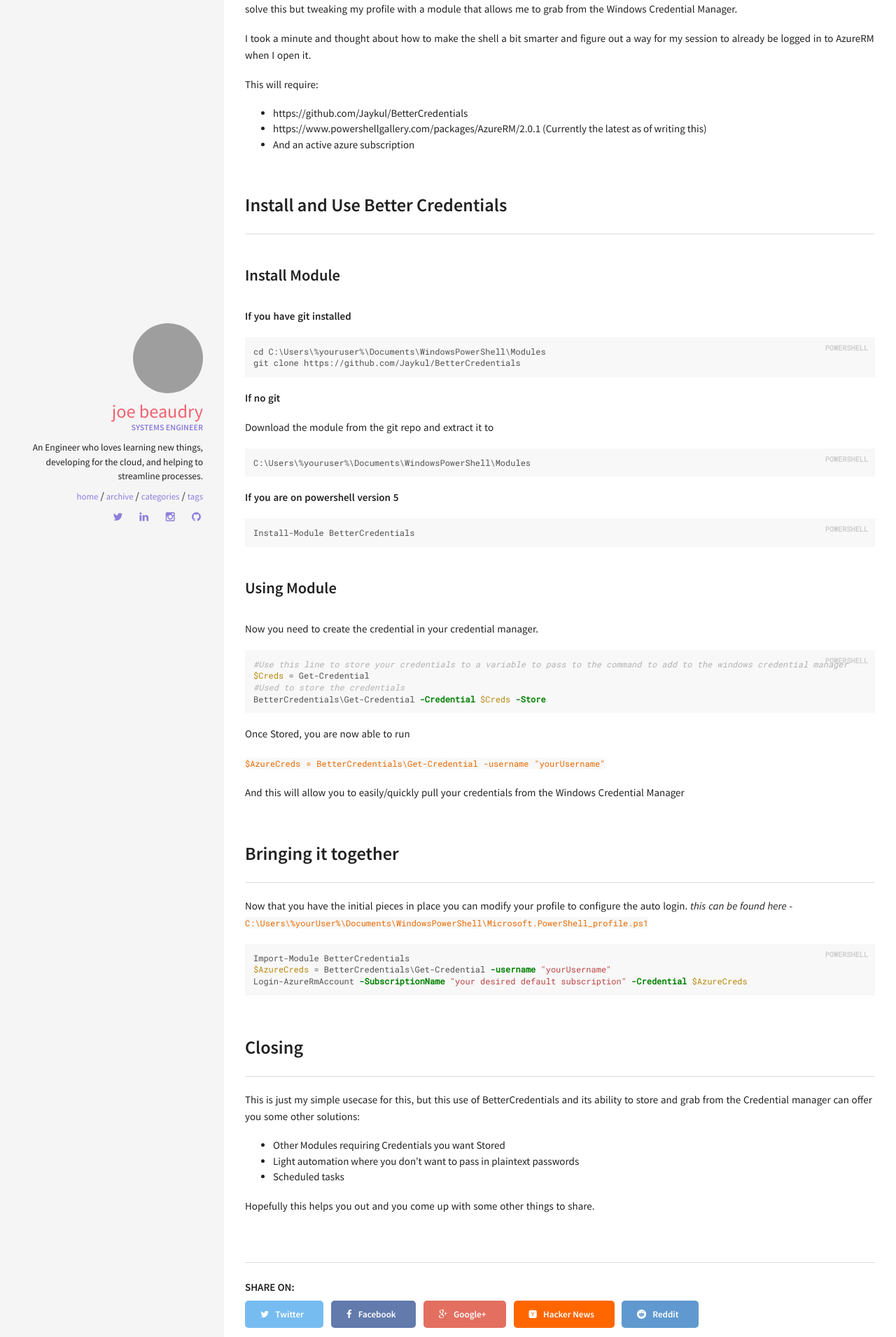
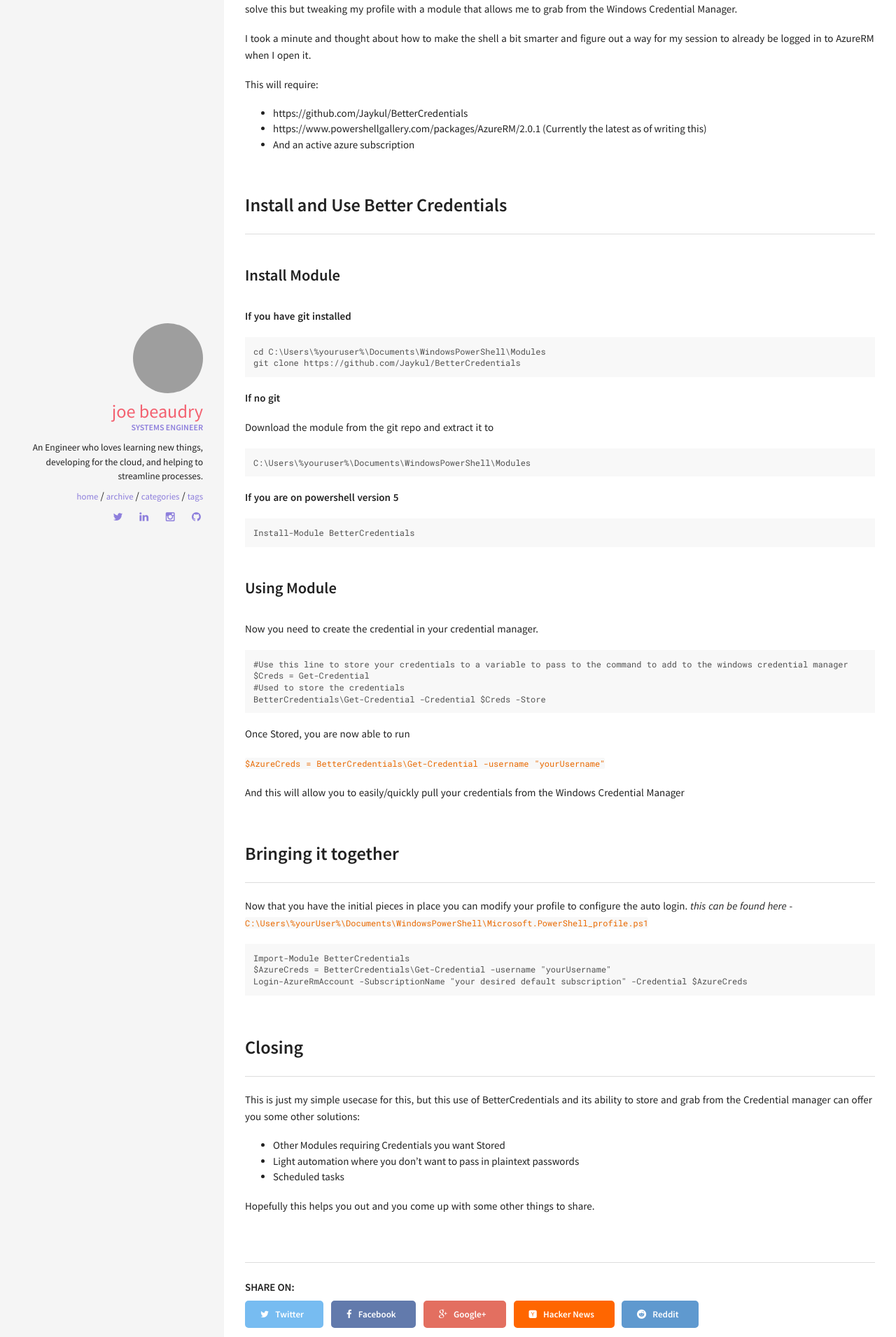
Before and after one commit to beaudryj/beaudryj.github.io, a Jekyll site: the page built from _posts/2016-08-28-azure-profile.md, in a window 1280 px wide. Shown: the part 739-2650 px from the top of the page at 70% size. Built offline with Jekyll 4.4.1, drawn with Linux system fonts in a browser that asks for light colours; comment, search, counter and statistics services are not loaded; grey boxes are pictures that could not be loaded.

Commit message:
Made a tweak to highlighting

````diff
--- a/_posts/2016-08-28-azure-profile.md
+++ b/_posts/2016-08-28-azure-profile.md
@@ -31,40 +31,39 @@ This will require:
 
 **If you have git installed**
 
-{% highlight powershell %}
+```
 cd C:\Users\%youruser%\Documents\WindowsPowerShell\Modules
 git clone https://github.com/Jaykul/BetterCredentials
-{% endhighlight %}
-
+```
 
 
 **If no git**
 
 Download the module from the git repo and extract it to
 
-{% highlight powershell %}
+```
 C:\Users\%youruser%\Documents\WindowsPowerShell\Modules
-{% endhighlight %}
+```
 
 
 
 **If you are on powershell version 5**
 
-{% highlight powershell %}
+```
 Install-Module BetterCredentials
-{% endhighlight %}
+```
 
 
 ### Using Module
 
 Now you need to create the credential in your credential manager.
 
-{% highlight powershell %}
+```
 #Use this line to store your credentials to a variable to pass to the command to add to the windows credential manager
 $Creds = Get-Credential
 #Used to store the credentials
 BetterCredentials\Get-Credential -Credential $Creds -Store
-{% endhighlight %}
+```
 
 Once Stored, you are now able to run
 
@@ -78,11 +77,11 @@ And this will allow you to easily/quickly pull your credentials from the Windows
 Now that you have the initial pieces in place you can modify your profile to configure the auto login.
 *this can be found here* -  `C:\Users\%yourUser%\Documents\WindowsPowerShell\Microsoft.PowerShell_profile.ps1`
 
-{% highlight powershell %}
+```
 Import-Module BetterCredentials
 $AzureCreds = BetterCredentials\Get-Credential -username "yourUsername"
 Login-AzureRmAccount -SubscriptionName "your desired default subscription" -Credential $AzureCreds
-{% endhighlight %}
+```
 
 ## Closing
 
````
